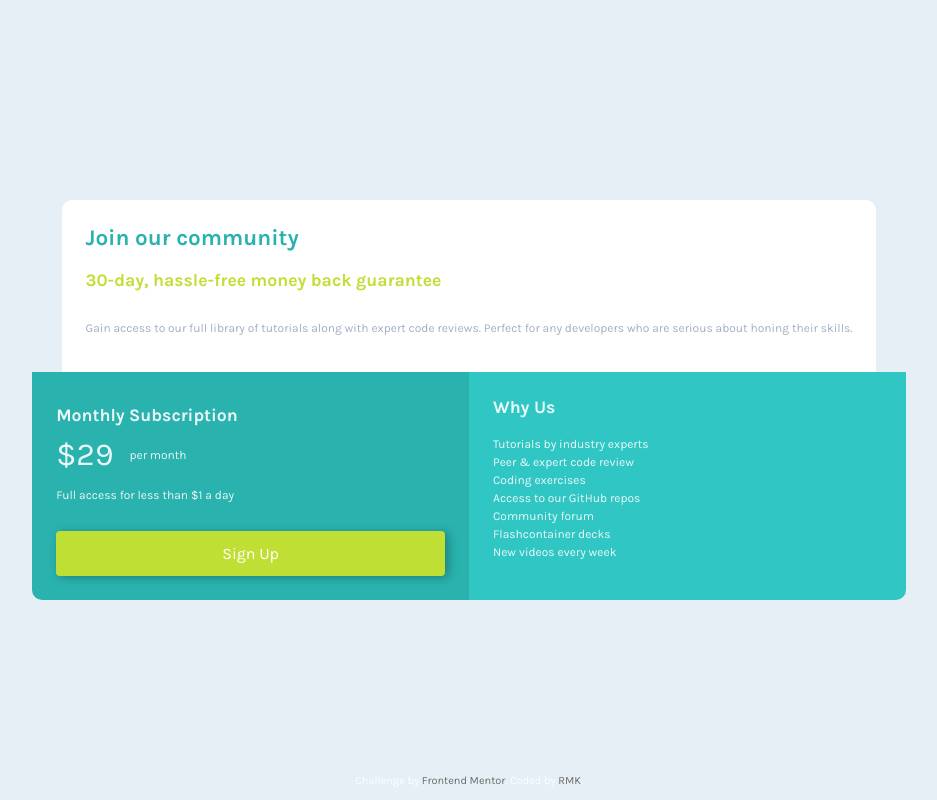
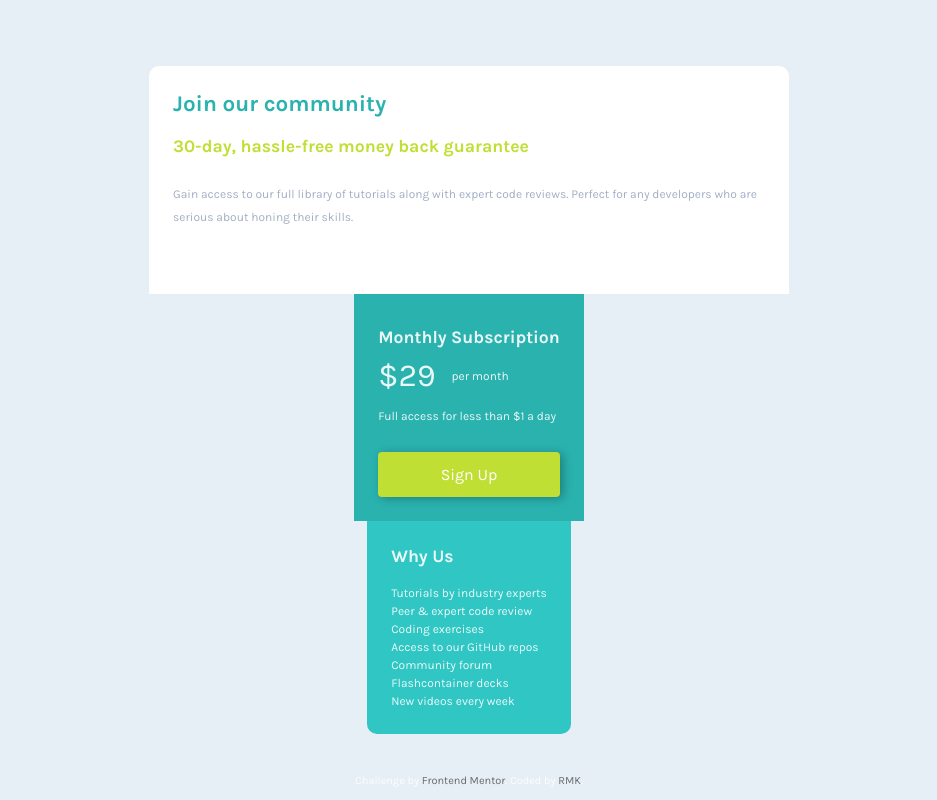
Before and after one commit to RMK-creative/fem-single-price-grid, a plain HTML site: page index.html in a window 1280 px wide. Shown: the whole page, without its empty margins (171-1108 px from the left). Drawn offline with Linux system fonts and the light colour scheme.

Commit message:
start refactoring to Grid

```diff
--- a/css/styles.css
+++ b/css/styles.css
@@ -8,7 +8,7 @@
 
 body {
     font-family: 'Karla', sans-serif;
-    height: 100vh;
+    min-height: 100vh;
     background-color: hsl(204, 43%, 93%);
     display: flex;
     justify-content: center;
@@ -16,9 +16,13 @@ body {
     flex-direction: column;
 }
 
-.container {
+section {
     width: 80%;
     max-width: 40rem;
+    display: grid;
+    grid-template-columns: 2fr;
+    grid-template-rows: 1fr 1fr;
+    grid-template-areas: "join"  "subscription why-us";
 }
 
 /* How to do border-radius better? I attemped to put border-radius on section, when it didn't work I changed it to a div, and it still didn't work. I wonder if it's to do with hierarchy? */
@@ -132,30 +136,14 @@ ul {
     margin-top: 1rem;
 }
 
-@media only screen and (min-width: 62.5em){
+@media only screen and (max-width: 62.5em){
 
     .container {
-    /*display: grid;
+    display: grid;
     grid-template-columns: repeat (2, 1fr);
-    grid-template-rows: repeat (2, auto);*/
-    display: flex;
-    flex-flow: row wrap;
+    grid-template-rows: repeat (2, auto);
     max-width: 70%;
     }
-
-    .subscription {
-        flex-grow: 1;
-        max-width: 50%;
-        border-bottom-left-radius: 10px;
-    }
-
-    .why-us {
-        flex-grow: 1;
-        max-width: 50%;
-        border-bottom-right-radius: 10px;
-        border-bottom-left-radius: 0;
-    }
-
 
 }
 
--- a/index.html
+++ b/index.html
@@ -11,8 +11,8 @@
 
 </head>
 <body>
-    <section class="main">
-        <div class="container">
+
+        <section class="container">
           <div class="join">
             <h1>Join our community</h1>
             <h2>30-day, hassle-free money back guarantee</h2>
@@ -40,8 +40,8 @@
                 <li>New videos every week</li>
               </ul>
           </div>
-        </div>
-    </section>
+        </section>
+
   <footer>
     <p class="attribution">
       Challenge by <a href="https://www.frontendmentor.io?ref=challenge" target="_blank">Frontend Mentor</a>.
```
Also changed, not shown: 1 other file.
